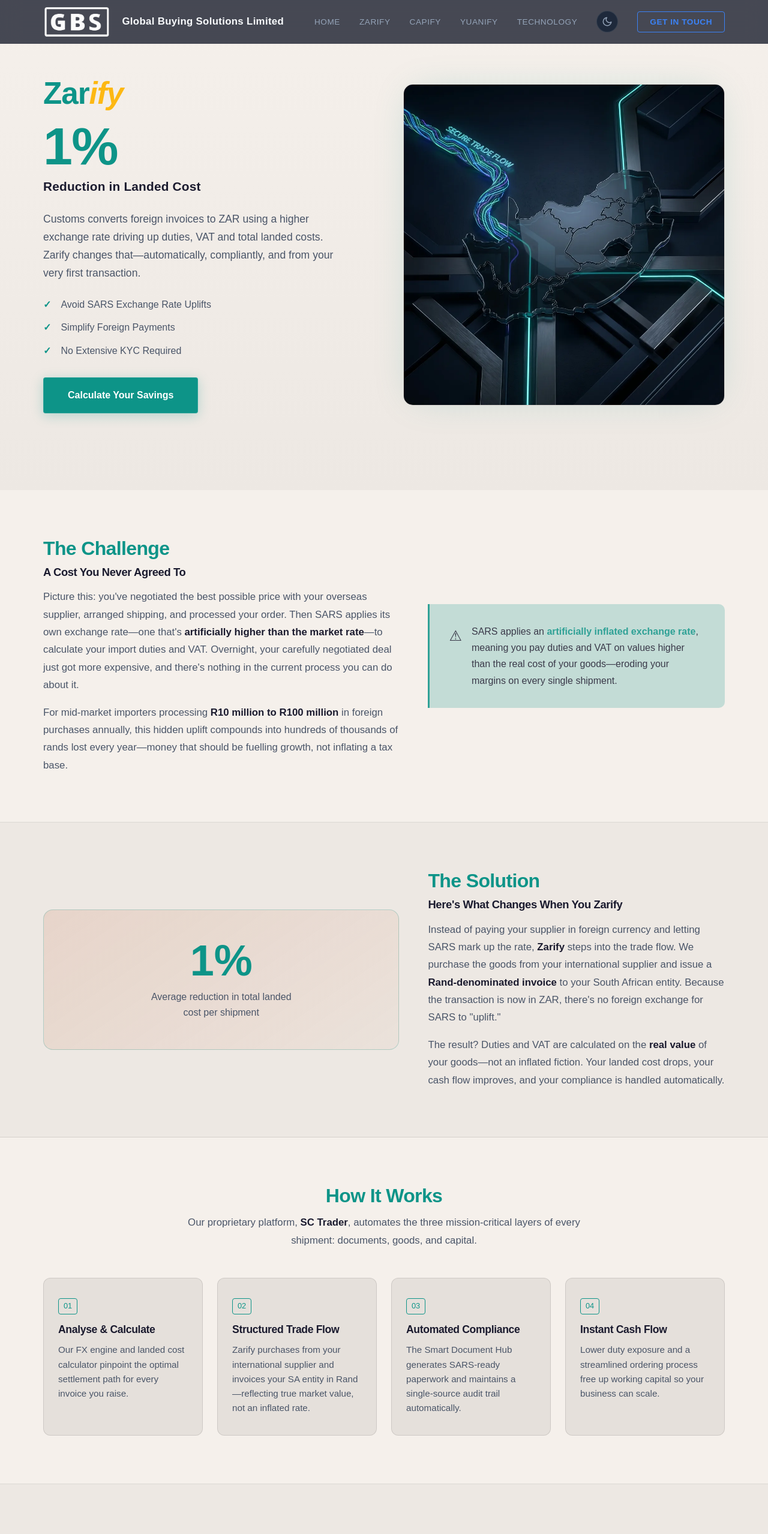
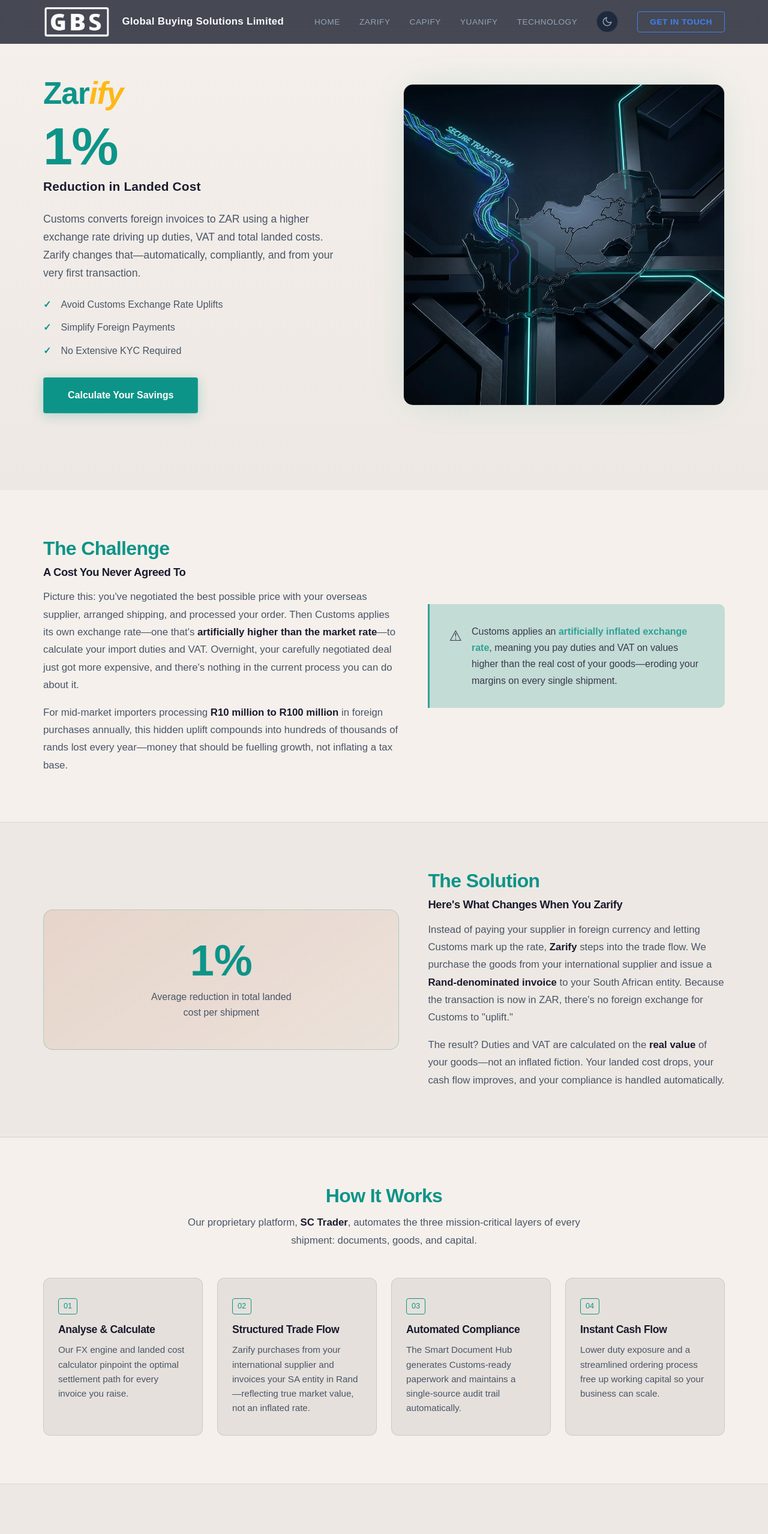
Before and after one commit to globalbuying/GBS_Site, a React (Vite) app: page /zarify in a window 1280 px wide. Shown: the top 2557 px of the page at 60% size. Built offline with nearby package versions, Linux system fonts and the light colour scheme.

Commit message:
Update Hero CTA, Compliance terminology, and Zarify/Yuanify page CTAs

```diff
--- a/src/components/ComplianceSection.jsx
+++ b/src/components/ComplianceSection.jsx
@@ -3,8 +3,8 @@
 const complianceItems = [
   {
     icon: '🏛',
-        title: 'Aligned With SARS and SARB Requirements',
-        body: 'All GBS processes, financial structures, and supporting documentation are built to comply fully with SARS customs regulations and SARB Exchange Control requirements. Our models work within the legislative framework—never around it—ensuring regulatory certainty and long-term sustainability.',
+    title: 'Aligned With Customs and Reserve Bank Requirements',
+    body: 'All GBS processes, financial structures, and supporting documentation are built to comply fully with Customs regulations and Reserve Bank Exchange Control requirements. Our models work within the legislative framework—never around it—ensuring regulatory certainty and long-term sustainability.',
   },
   {
     icon: '🌐',
--- a/src/components/ContactCTA.jsx
+++ b/src/components/ContactCTA.jsx
@@ -1,15 +1,18 @@
 import React, { useState } from 'react';
 import ContactModal from './ContactModal';
 
-const ContactCTA = () => {
+const ContactCTA = ({
+  title = "Ready to build Hard Currency Reserves You Control?",
+  description = "Join leading businesses transforming their global engagement with Global Buying Solutions."
+}) => {
   const [isModalOpen, setIsModalOpen] = useState(false);
 
   return (
     <footer id="contact" className="contact-section">
       <div className="container center-content">
-        <h2 className="cta-title">Ready to build Hard Currency Reserves You Control?</h2>
+        <h2 className="cta-title">{title}</h2>
         <p className="cta-description">
-          Join leading businesses transforming their global engagement with Global Buying Solutions.
+          {description}
         </p>
 
         <button
--- a/src/components/Hero.jsx
+++ b/src/components/Hero.jsx
@@ -19,7 +19,7 @@
             </ul>
           </div>
 
-          <a href="#contact" className="hero__cta">
+          <a href="#why-gbs" className="hero__cta">
             Explore GBS Solutions <span>&gt;</span>
           </a>
         </div>
--- a/src/components/WhyGBS.jsx
+++ b/src/components/WhyGBS.jsx
@@ -3,7 +3,7 @@
 
 const WhyGBS = () => {
   return (
-    <section className="why-gbs">
+    <section className="why-gbs" id="why-gbs">
       <div className="container">
         <div className="why-gbs__header">
           <h2 className="why-gbs__title">Why Importers Partner with GBS</h2>
--- a/src/components/ZarifyDeepDive.jsx
+++ b/src/components/ZarifyDeepDive.jsx
@@ -32,7 +32,7 @@
     {
       num: '03',
       title: 'Automated Compliance',
-      desc: 'The Smart Document Hub generates SARS-ready paperwork and maintains a single-source audit trail automatically.',
+      desc: 'The Smart Document Hub generates Customs-ready paperwork and maintains a single-source audit trail automatically.',
     },
     {
       num: '04',
@@ -107,7 +107,7 @@
               </p>
 
               <ul className="zdd-feature-list">
-                <li><span className="zdd-check">✓</span> <span>Avoid SARS Exchange Rate Uplifts</span></li>
+                <li><span className="zdd-check">✓</span> <span>Avoid Customs Exchange Rate Uplifts</span></li>
                 <li><span className="zdd-check">✓</span> <span>Simplify Foreign Payments</span></li>
                 <li><span className="zdd-check">✓</span> <span>No Extensive KYC Required</span></li>
               </ul>
@@ -132,7 +132,7 @@
               <h3 className="zdd-section-heading">The Challenge</h3>
               <h4 className="zdd-sub-heading">A Cost You Never Agreed To</h4>
               <p className="zdd-body">
-                Picture this: you've negotiated the best possible price with your overseas supplier, arranged shipping, and processed your order. Then SARS applies its own exchange rate—one that's <strong>artificially higher than the market rate</strong>—to calculate your import duties and VAT. Overnight, your carefully negotiated deal just got more expensive, and there's nothing in the current process you can do about it.
+                Picture this: you've negotiated the best possible price with your overseas supplier, arranged shipping, and processed your order. Then Customs applies its own exchange rate—one that's <strong>artificially higher than the market rate</strong>—to calculate your import duties and VAT. Overnight, your carefully negotiated deal just got more expensive, and there's nothing in the current process you can do about it.
               </p>
               <p className="zdd-body" style={{ marginTop: '1rem' }}>
                 For mid-market importers processing <strong>R10 million to R100 million</strong> in foreign purchases annually, this hidden uplift compounds into hundreds of thousands of rands lost every year—money that should be fuelling growth, not inflating a tax base.
@@ -141,7 +141,7 @@
             <div className="zdd-col-callout">
               <div className="zdd-callout-card">
                 <span className="zdd-callout-icon">⚠</span>
-                <p>SARS applies an <strong>artificially inflated exchange rate</strong>, meaning you pay duties and VAT on values higher than the real cost of your goods—eroding your margins on every single shipment.</p>
+                <p>Customs applies an <strong>artificially inflated exchange rate</strong>, meaning you pay duties and VAT on values higher than the real cost of your goods—eroding your margins on every single shipment.</p>
               </div>
             </div>
           </div>
@@ -156,7 +156,7 @@
               <h3 className="zdd-section-heading">The Solution</h3>
               <h4 className="zdd-sub-heading">Here's What Changes When You Zarify</h4>
               <p className="zdd-body">
-                Instead of paying your supplier in foreign currency and letting SARS mark up the rate, <strong>Zarify</strong> steps into the trade flow. We purchase the goods from your international supplier and issue a <strong>Rand-denominated invoice</strong> to your South African entity. Because the transaction is now in ZAR, there's no foreign exchange for SARS to "uplift."
+                Instead of paying your supplier in foreign currency and letting Customs mark up the rate, <strong>Zarify</strong> steps into the trade flow. We purchase the goods from your international supplier and issue a <strong>Rand-denominated invoice</strong> to your South African entity. Because the transaction is now in ZAR, there's no foreign exchange for Customs to "uplift."
               </p>
               <p className="zdd-body" style={{ marginTop: '1rem' }}>
                 The result? Duties and VAT are calculated on the <strong>real value</strong> of your goods—not an inflated fiction. Your landed cost drops, your cash flow improves, and your compliance is handled automatically.
--- a/src/pages/YuanifyPage.jsx
+++ b/src/pages/YuanifyPage.jsx
@@ -16,7 +16,7 @@
         <meta name="description" content="Eliminate 4% USD volatility premiums by paying Chinese suppliers in Yuan. Yuanify helps South African businesses negotiate discounts and build offshore capital." />
       </Helmet>
       <YuanifyDeepDive />
-      <ContactCTA />
+      <ContactCTA title="Ready to reduce your Landed Costs?" />
       <style>{`
         .yuanify-page {
           padding-top: 0; /* Navbar is fixed */
--- a/src/pages/ZarifyPage.jsx
+++ b/src/pages/ZarifyPage.jsx
@@ -13,10 +13,10 @@
     <main className="zarify-page">
       <Helmet>
         <title>Zarify | Reduce Landed Costs | Global Buying Solutions</title>
-        <meta name="description" content="Stop overpaying on customs exchange rates. Zarify eliminates SARS exchange rate uplifts, reducing your landed costs on every shipment." />
+        <meta name="description" content="Stop overpaying on customs exchange rates. Zarify eliminates Customs exchange rate uplifts, reducing your landed costs on every shipment." />
       </Helmet>
       <ZarifyDeepDive />
-      <ContactCTA />
+      <ContactCTA title="Ready to reduce your Duties and VAT?" />
       <style>{`
         .zarify-page {
           padding-top: 0; /* Navbar is fixed */
```
Lines whose indentation alone changed are shown as unchanged.
